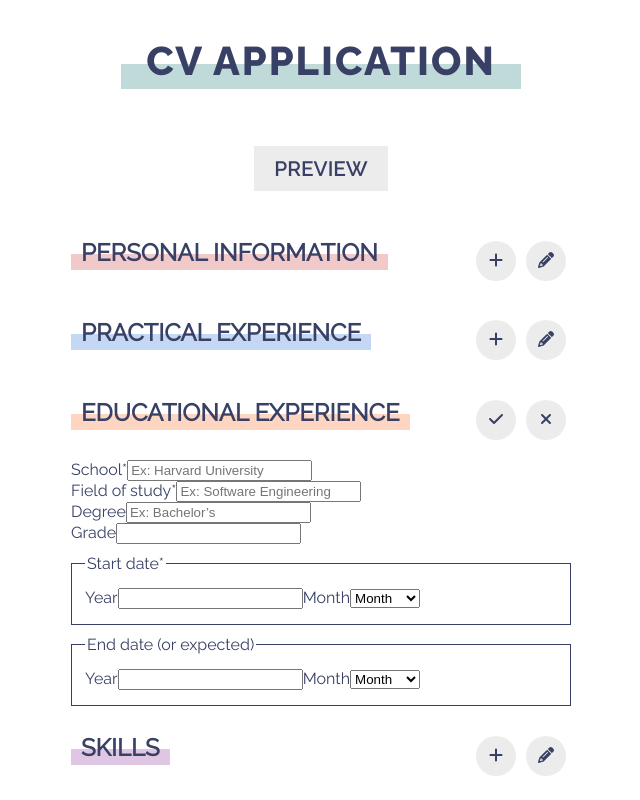
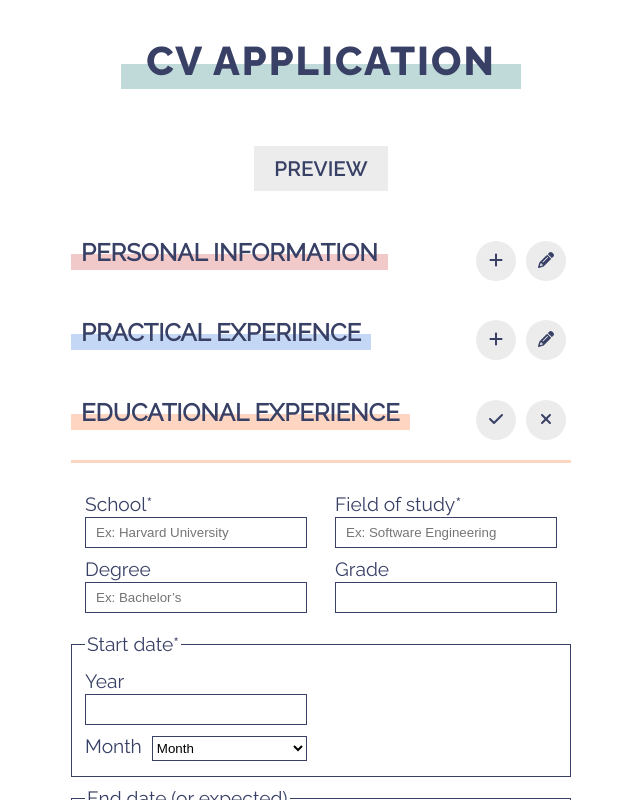
Before and after one commit to mooniiDev/cv-application, a React (Create React App) app: page / in a window 1280 px wide. Both pictures are taken after a click on the button 815 px from the left and 420 px from the top of the page. Shown: the top 800 px of the page, without its empty margins (319-959 px from the left). Built offline with nearby package versions, Linux system fonts and the light colour scheme.

Commit message:
Update EducationForm component's layout and classes, add styling to it

```diff
--- a/src/components/EducationForm.js
+++ b/src/components/EducationForm.js
@@ -1,6 +1,9 @@
 // Packages imports
 import React from 'react';
 import PropTypes from 'prop-types';
+
+// Styling imports
+import '../styles/EducationForm.css';
 
 class EducationForm extends React.Component {
   constructor(props) {
@@ -14,109 +17,122 @@ class EducationForm extends React.Component {
 
     if (formVisibility === true) {
       return (
-        <form>
+        <form className="education-form">
+          {/* School and study information */}
           <div>
-            {/* Name */}
-            <div>
+            {/* School name */}
             <label htmlFor="school-name">
               School*
               <input
+                type="text"
                 id="school-name"
-                  type="text"
                 name="school-name"
                 placeholder="Ex: Harvard University"
                 required
               />
             </label>
-            </div>
-            {/* Title */}
-            <div>
+            {/* Field of study */}
             <label htmlFor="study-title">
               Field of study*
               <input
+                type="text"
                 id="study-title"
-                  type="text"
                 name="study-title"
                 placeholder="Ex: Software Engineering"
                 required
               />
             </label>
           </div>
-          </div>
+
+          {/* Degree and grade information */}
           <div>
             {/* Degree */}
-            <div>
-              <label htmlFor="educational-degree">
+            <label htmlFor="education-degree">
               Degree
               <input
-                  id="educational-degree"
                 type="text"
-                  name="educational-degree"
+                id="education-degree"
+                name="education-degree"
                 placeholder="Ex: Bachelor’s"
               />
             </label>
-            </div>
             {/* Grade */}
-            <div>
-              <label htmlFor="educational-grade">
+            <label htmlFor="education-grade">
               Grade
-                <input
-                  id="educational-grade"
-                  type="text"
-                  name="educational-grade"
-                />
+              <input type="text" id="education-grade" name="education-grade" />
             </label>
           </div>
-          </div>
-          <div>
-            {/* Start date */}
+
+          {/* Education start date */}
           <fieldset>
             <legend>Start date*</legend>
-              <label htmlFor="educational-start-year">
+            <label htmlFor="education-start-year">
               Year
               <input
-                  id="educational-start-year"
-                  type="number"
-                  name="educational-start-year"
+                type="text"
+                id="education-start-year"
+                name="education-start-year"
                 required
               />
             </label>
-              <label htmlFor="educational-start-month">
+            <label htmlFor="education-start-month">
               Month
               <select
-                  id="educational-start-month"
                 type="text"
-                  name="educational-start-month"
+                id="education-start-month"
+                name="education-start-month"
               >
                 <option value="month">Month</option>
                 <option value="january">January</option>
+                <option value="february">February</option>
+                <option value="march">March</option>
+                <option value="april">April</option>
+                <option value="may">May</option>
+                <option value="june">June</option>
+                <option value="july">July</option>
+                <option value="august">August</option>
+                <option value="september">September</option>
+                <option value="october">October</option>
+                <option value="november">November</option>
+                <option value="december">December</option>
               </select>
             </label>
           </fieldset>
-            {/* End date */}
+
+          {/* Education end date */}
           <fieldset>
             <legend>End date (or expected)</legend>
-              <label htmlFor="educational-end-year">
+            <label htmlFor="education-end-year">
               Year
               <input
-                  id="educational-end-year"
-                  type="number"
-                  name="educational-end-year"
+                type="text"
+                id="education-end-year"
+                name="education-end-year"
               />
             </label>
-              <label htmlFor="educational-end-month">
+            <label htmlFor="education-end-month">
               Month
               <select
-                  id="educational-end-month"
                 type="text"
-                  name="educational-end-month"
+                id="education-end-month"
+                name="education-end-month"
               >
                 <option value="month">Month</option>
                 <option value="january">January</option>
+                <option value="february">February</option>
+                <option value="march">March</option>
+                <option value="april">April</option>
+                <option value="may">May</option>
+                <option value="june">June</option>
+                <option value="july">July</option>
+                <option value="august">August</option>
+                <option value="september">September</option>
+                <option value="october">October</option>
+                <option value="november">November</option>
+                <option value="december">December</option>
               </select>
             </label>
           </fieldset>
-          </div>
         </form>
       );
     }
--- /dev/null
+++ b/src/styles/EducationForm.css
@@ -0,0 +1,47 @@
+.education-form {
+  margin-bottom: 30px;
+  padding: 30px 0;
+  font-size: 1.2rem;
+  border-top: 3px solid var(--orange);
+  border-bottom: 3px solid var(--orange);
+  -webkit-animation: slideDown .3s;
+  animation: slideDown .3s;
+}
+
+.education-form div {
+  display: flex;
+  justify-content: space-around;
+}
+
+.education-form input {
+  display: flex;
+  margin: 2px 0 10px 0;
+  padding: 2px 10px;
+  width: 200px;
+  height: 25px;
+  border: 1px solid var(--dark-blue);
+  transition: .3s;
+}
+
+.education-form input:focus {
+  outline: none;
+  border: 1px solid var(--orange);
+  transition: .3s;
+}
+
+#education-start-month,
+#education-end-month {
+  margin-left: 10px;
+  width: 155px;
+  height: 25px;
+  border: 1px solid var(--dark-blue);
+  background-color: var(--white);
+  transition: .3s;
+}
+
+#education-start-month:focus,
+#education-end-month:focus  {
+  outline: none;
+  border: 1px solid var(--orange);
+  transition: .3s;
+}
```
Lines whose indentation alone changed are shown as unchanged.
